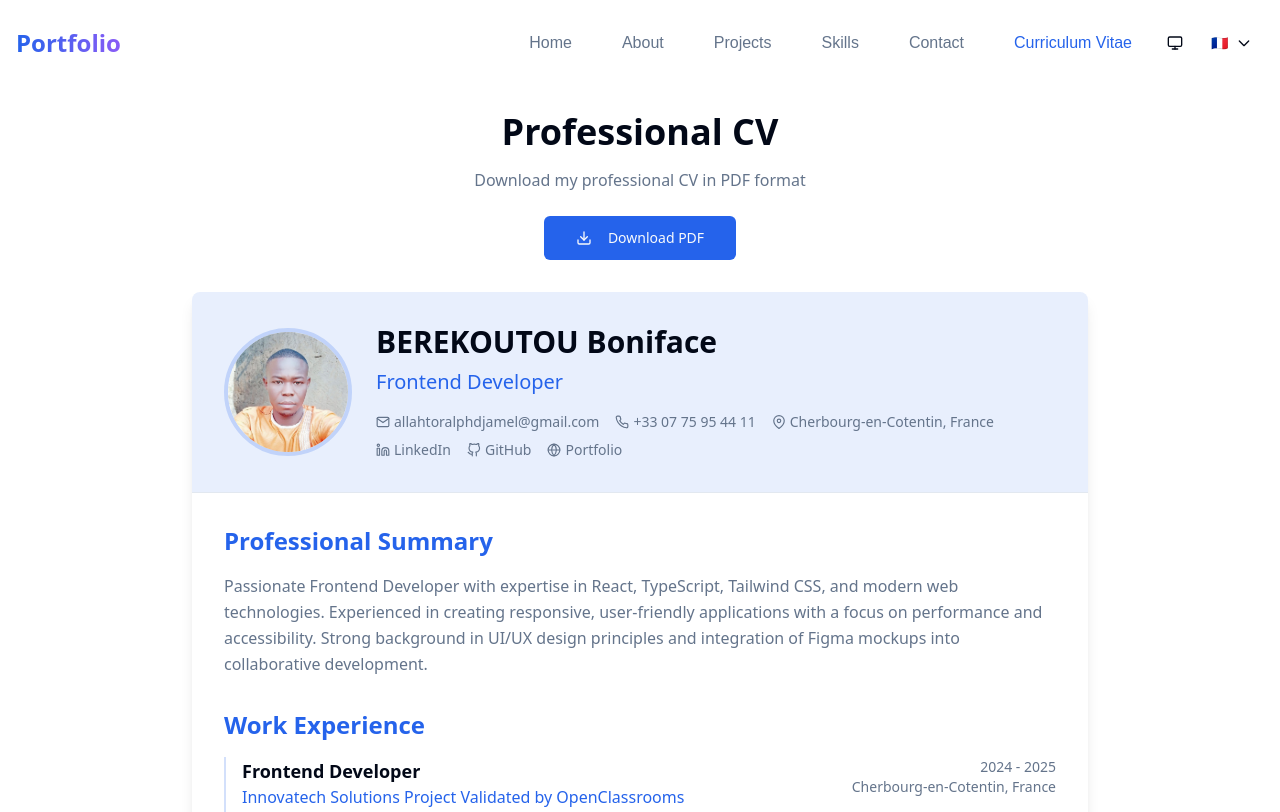
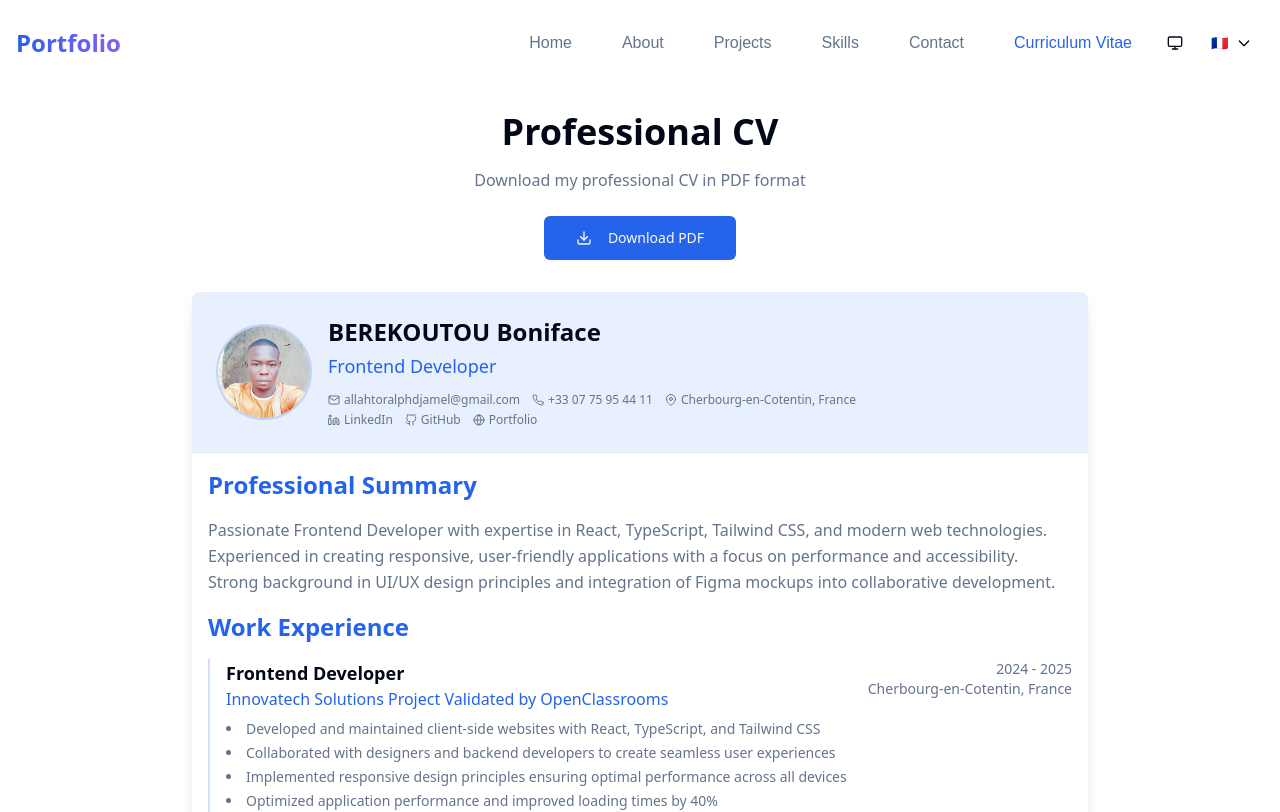
Before and after one commit to BEREKOUTOU/portefeuille, a React (Vite) app: page /portefeuille/cv in a window 1280 px wide. Shown: the top 812 px of the page. Built offline with nearby package versions, Linux system fonts and the light colour scheme; a web font is replaced by a local one.

Commit message:
`Refactor CV page styles and layout for print and non-print views`

```diff
--- a/src/pages/CV.tsx
+++ b/src/pages/CV.tsx
@@ -72,12 +72,13 @@ export default function CV() {
     pageStyle: `
       @page {
         size: A4;
-        margin: 5mm;
+        margin: 3mm;
       }
       @media print {
         body {
           -webkit-print-color-adjust: exact;
           print-color-adjust: exact;
+          font-size: 12px; /
         }
       }
     `,
@@ -141,71 +142,71 @@ export default function CV() {
             {/* Header Section */}
             <motion.div
               variants={itemVariants}
-              className="bg-primary/10 p-8 border-b"
+              className="bg-primary/10 p-6 border-b print:p-4"
             >
-              <div className="flex flex-col md:flex-row items-center gap-6">
+              <div className="flex flex-col md:flex-row items-center gap-4">
                 <div className="flex-shrink-0">
                   <img
                     src={cvData.personal.photo}
                     alt={cvData.personal.name}
-                    className="w-32 h-32 rounded-full object-cover border-4 border-primary/20"
+                    className="w-24 h-24 rounded-full object-cover border-2 border-primary/20 print:w-20 print:h-20"
                   />
                 </div>
 
                 <div className="flex-1 text-center md:text-left">
-                  <h2 className="text-3xl font-bold mb-2">
+                  <h2 className="text-2xl font-bold mb-1 print:text-xl">
                     {cvData.personal.name}
                   </h2>
-                  <p className="text-xl text-primary mb-4">
+                  <p className="text-lg text-primary mb-3 print:text-base">
                     {cvData.personal.title}
                   </p>
 
-                  <div className="flex flex-wrap justify-center md:justify-start gap-4 text-sm text-muted-foreground">
+                  <div className="flex flex-wrap justify-center md:justify-start gap-3 text-xs text-muted-foreground print:gap-2 print:text-2xs">
                     <a
                       href={`mailto:${cvData.personal.email}`}
-                      className="flex items-center hover:text-primary"
+                      className="flex items-center hover:text-primary print:text-xs"
                     >
-                      <FiMail className="mr-1" /> {cvData.personal.email}
+                      <FiMail className="mr-1 print:w-3 print:h-3" /> {cvData.personal.email}
                     </a>
-                    <span className="flex items-center">
-                      <FiPhone className="mr-1" /> {cvData.personal.phone}
+                    <span className="flex items-center print:text-xs">
+                      <FiPhone className="mr-1 print:w-3 print:h-3" /> {cvData.personal.phone}
                     </span>
-                    <span className="flex items-center">
-                      <FiMapPin className="mr-1" /> {cvData.personal.location}
+                    <span className="flex items-center print:text-xs">
+                      <FiMapPin className="mr-1 print:w-3 print:h-3" /> {cvData.personal.location}
                     </span>
                   </div>
 
-                  <div className="flex flex-wrap justify-center md:justify-start gap-4 text-sm text-muted-foreground mt-2">
+                  <div className="flex flex-wrap justify-center md:justify-start gap-3 text-xs text-muted-foreground mt-1 print:gap-2 print:text-2xs">
                     <a
                       href={`https://${cvData.personal.linkedin}`}
                       target="_blank"
                       rel="noopener noreferrer"
-                      className="flex items-center hover:text-primary"
+                      className="flex items-center hover:text-primary print:text-xs"
                     >
-                      <FiLinkedin className="mr-1" /> LinkedIn
+                      <FiLinkedin className="mr-1 print:w-3 print:h-3" /> LinkedIn
                     </a>
                     <a
                       href={`https://${cvData.personal.github}`}
                       target="_blank"
                       rel="noopener noreferrer"
-                      className="flex items-center hover:text-primary"
+                      className="flex items-center hover:text-primary print:text-xs"
                     >
-                      <FiGithub className="mr-1" /> GitHub
+                      <FiGithub className="mr-1 print:w-3 print:h-3" /> GitHub
                     </a>
                     <a
                       href={`https://${cvData.personal.website}`}
                       target="_blank"
                       rel="noopener noreferrer"
-                      className="flex items-center hover:text-primary"
+                      className="flex items-center hover:text-primary print:text-xs"
                     >
-                      <FiGlobe className="mr-1" /> Portfolio
+                      <FiGlobe className="mr-1 print:w-3 print:h-3" /> Portfolio
                     </a>
                   </div>
                 </div>
               </div>
             </motion.div>
 
-            <div className="p-8 space-y-8">
+            <div className="p-4 space-y-4 print-compact">
               {/* Summary Section */}
               <motion.section variants={itemVariants}>
                 <h3 className="text-2xl font-bold mb-4 text-primary">
```
Also changed, not shown: 1 other file (tests, documents, lock files or other folders).
